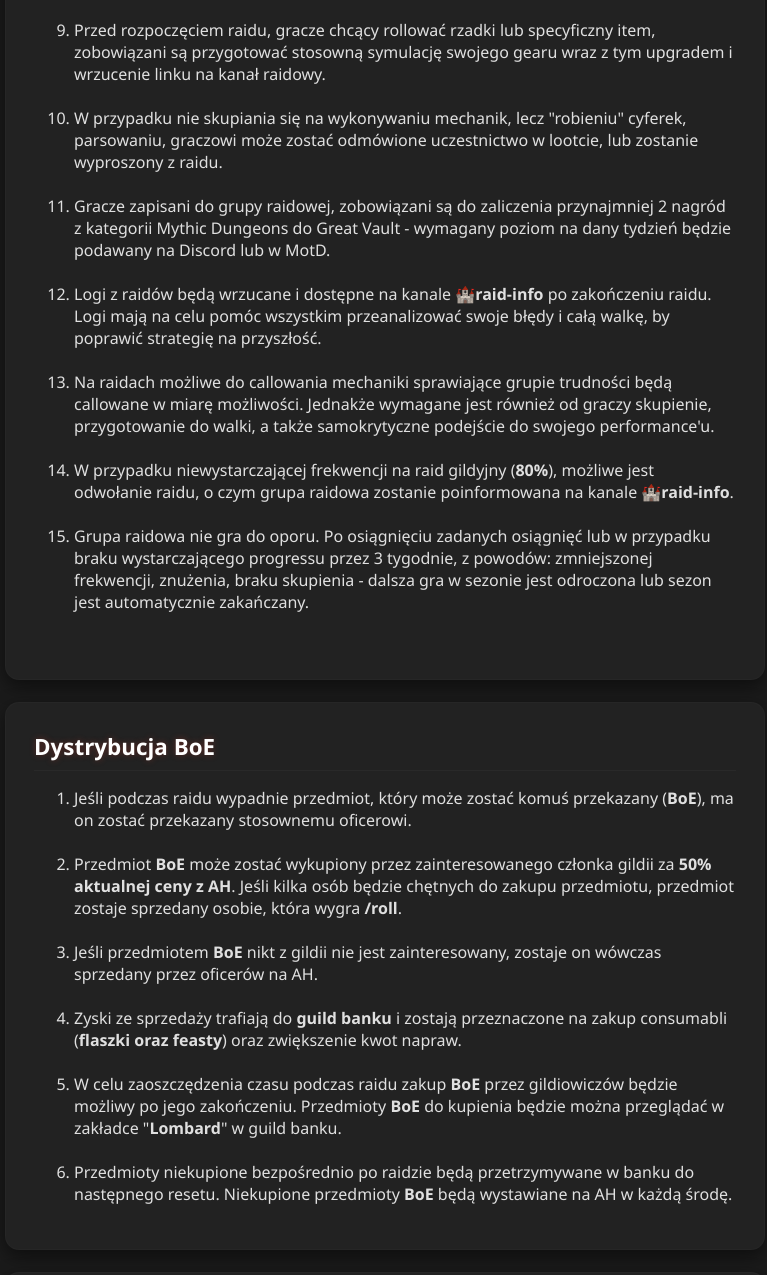
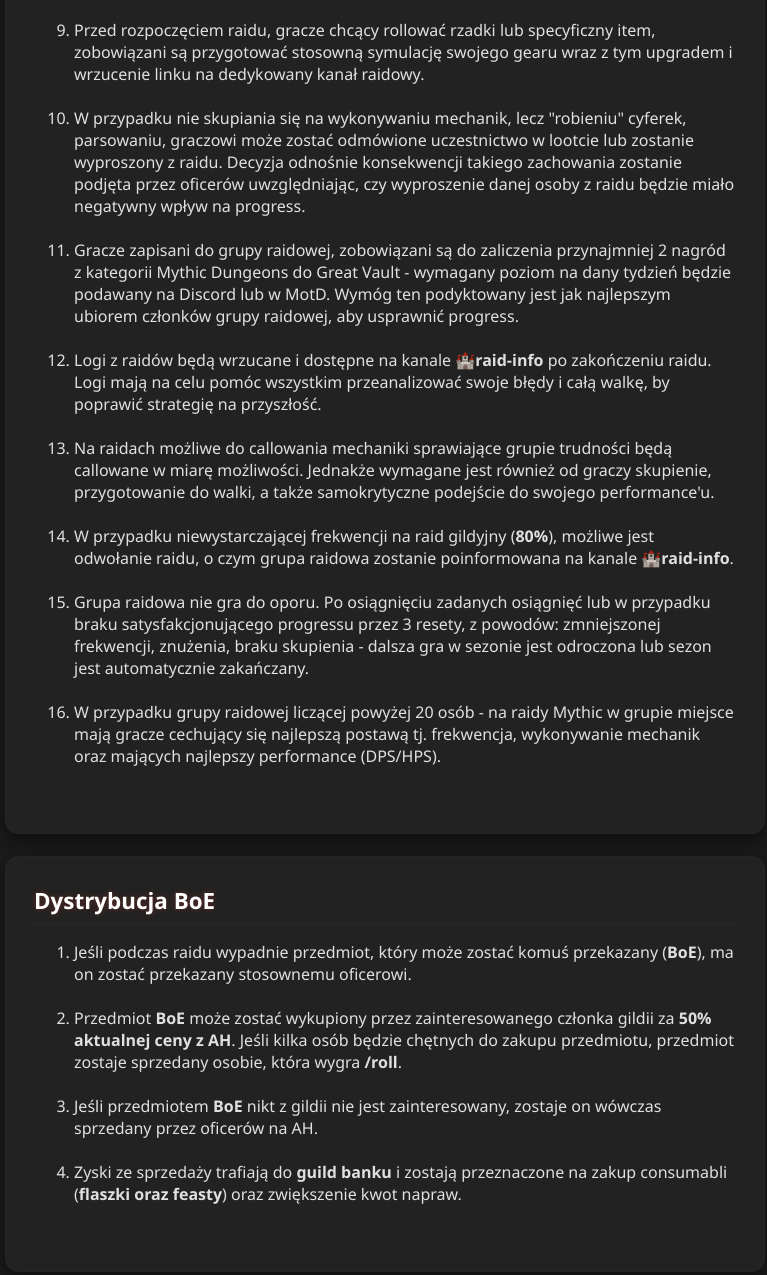
Before and after one commit to LoknarashHellscream/TheWarcryTribeRules, a plain HTML site: page rules.html in a window 1280 px wide. Shown: the part 4408-5683 px from the top of the page, without its empty margins (365-1132 px from the left). Drawn offline with Linux system fonts and the light colour scheme.

Commit message:
Few more tweaks

```diff
--- a/rules.html
+++ b/rules.html
@@ -206,8 +206,8 @@
         </li></br>
 
         <li>
-          W trakcie walk staramy się skupić na osiągnięciu celu w zadanym czasie. Oznacza to, że w trakcie raidu lub
-          mythica progressowego, rozmowy <strong>spoza osób wyznaczonych lub przekazujące najważniejsze informacje
+          W trakcie walk staramy się skupić na osiągnięciu celu w zadanym czasie. Oznacza to, że w trakcie raidu,
+          rozmowy <strong>spoza osób wyznaczonych lub przekazujące istotne informacje
             odnośnie walki</strong> nie powinny mieć miejsca.
         </li></br>
 
@@ -251,17 +251,20 @@
 
         <li>
           Przed rozpoczęciem raidu, gracze chcący rollować rzadki lub specyficzny item, zobowiązani są przygotować
-          stosowną symulację swojego gearu wraz z tym upgradem i wrzucenie linku na kanał raidowy.
+          stosowną symulację swojego gearu wraz z tym upgradem i wrzucenie linku na dedykowany kanał raidowy.
         </li></br>
 
         <li>
           W przypadku nie skupiania się na wykonywaniu mechanik, lecz "robieniu" cyferek, parsowaniu, graczowi może
-          zostać odmówione uczestnictwo w lootcie, lub zostanie wyproszony z raidu.
+          zostać odmówione uczestnictwo w lootcie lub zostanie wyproszony z raidu. Decyzja odnośnie konsekwencji takiego
+          zachowania zostanie podjęta przez oficerów uwzględniając, czy wyproszenie danej osoby z raidu będzie miało
+          negatywny wpływ na progress.
         </li></br>
 
         <li>
           Gracze zapisani do grupy raidowej, zobowiązani są do zaliczenia przynajmniej 2 nagród z kategorii Mythic
-          Dungeons do Great Vault - wymagany poziom na dany tydzień będzie podawany na Discord lub w MotD.
+          Dungeons do Great Vault - wymagany poziom na dany tydzień będzie podawany na Discord lub w MotD. Wymóg ten
+          podyktowany jest jak najlepszym ubiorem członków grupy raidowej, aby usprawnić progress.
         </li></br>
 
         <li>
@@ -282,10 +285,14 @@
         </li></br>
 
         <li>
-          Grupa raidowa nie gra do oporu. Po osiągnięciu zadanych osiągnięć lub w przypadku braku wystarczającego
-          progressu przez 3 tygodnie, z powodów: zmniejszonej frekwencji, znużenia, braku skupienia - dalsza gra w
+          Grupa raidowa nie gra do oporu. Po osiągnięciu zadanych osiągnięć lub w przypadku braku satysfakcjonującego
+          progressu przez 3 resety, z powodów: zmniejszonej frekwencji, znużenia, braku skupienia - dalsza gra w
           sezonie jest odroczona lub sezon jest automatycznie zakańczany.
         </li></br>
+
+        <li> W przypadku grupy raidowej liczącej powyżej 20 osób - na raidy Mythic w grupie miejsce mają gracze
+          cechujący się najlepszą postawą tj. frekwencja, wykonywanie mechanik oraz mających najlepszy performance
+          (DPS/HPS).</li></br>
 
     </section>
 
@@ -315,17 +322,6 @@
           Zyski ze sprzedaży trafiają do <strong>guild banku</strong> i zostają przeznaczone na zakup consumabli
           (<strong>flaszki oraz feasty</strong>) oraz zwiększenie kwot napraw.
         </li></br>
-
-        <li>
-          W celu zaoszczędzenia czasu podczas raidu zakup <strong>BoE</strong> przez gildiowiczów będzie możliwy po jego
-          zakończeniu. Przedmioty <strong>BoE</strong> do kupienia będzie można przeglądać w zakładce
-          "<strong>Lombard</strong>" w guild banku.
-        </li></br>
-
-        <li>
-          Przedmioty niekupione bezpośrednio po raidzie będą przetrzymywane w banku do następnego resetu. Niekupione
-          przedmioty <strong>BoE</strong> będą wystawiane na AH w każdą środę.
-        </li>
       </ol>
     </section>
 
```
Also changed, not shown: index.html (+5 -2 lines).
